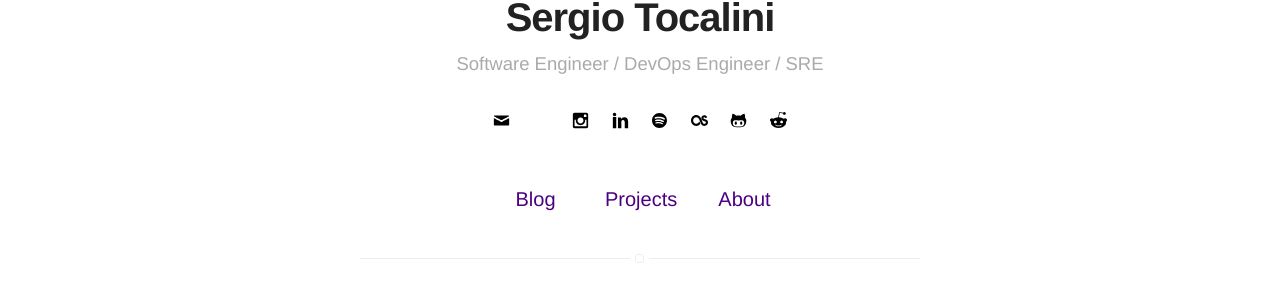
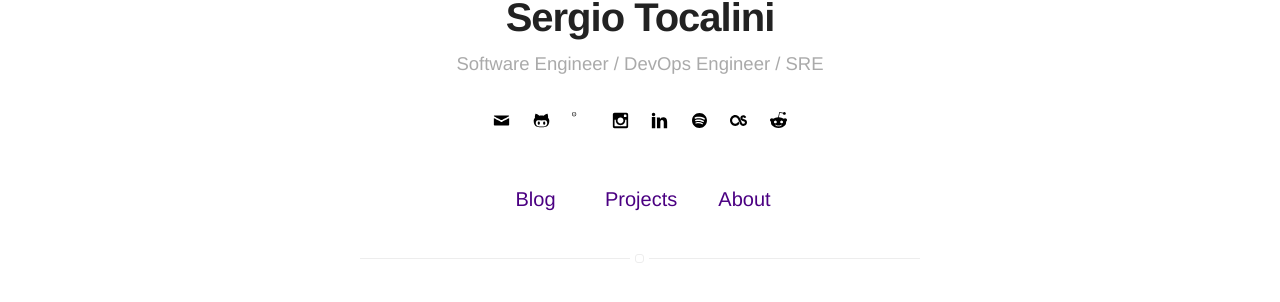
Before and after one commit to sergiotocalini/sergiotocalini.github.io, a Jekyll site: the page built from index.html, in a window 1280 px wide. Shown: the part 384-686 px from the top of the page. Built offline with Jekyll 4.4.1, drawn with Linux system fonts in a browser that asks for light colours.

Commit message:
Updating social links

```diff
--- a/_includes/icons.html
+++ b/_includes/icons.html
@@ -1,5 +1,9 @@
 <svg display="none" version="1.1" xmlns="http://www.w3.org/2000/svg" xmlns:xlink="http://www.w3.org/1999/xlink">
   <defs>
+    <symbol id="icon-wakatime" viewBox="0 0 1024 1024">
+      <title>wakatime</title>
+      <path d="M128 0C57.308 0 0 57.308 0 128c0 70.693 57.308 128 128 128 70.693 0 128-57.307 128-128C256 57.308 198.693 0 128 0m0 33.805c51.939 0 94.195 42.256 94.195 94.195 0 51.94-42.256 94.195-94.195 94.195-51.939 0-94.195-42.255-94.195-94.195 0-51.939 42.256-94.195 94.195-94.195m-12.5 121.838h-.113a6.342 6.342 0 0 1-4.953-2.528L81.56 114.732a6.34 6.34 0 0 1 10.131-7.62l23.993 31.893 6.863-8.478a6.34 6.34 0 0 1 4.926-2.35h.008a6.331 6.331 0 0 1 4.93 2.364l6.59 8.187 37.692-48.594a6.338 6.338 0 0 1 10.015 7.77L144.1 152.837a6.338 6.338 0 0 1-4.95 2.453h-.057a6.335 6.335 0 0 1-4.938-2.364l-6.697-8.319-7.033 8.686a6.336 6.336 0 0 1-4.926 2.35" fill="#000"></path>
+    </symbol>
 
     <symbol id="icon-rss" viewBox="0 0 1024 1024">
       <title>rss</title>
--- a/_includes/social-links.html
+++ b/_includes/social-links.html
@@ -2,6 +2,13 @@
     {% if site.email %}
     <a class="link" data-title="{{ site.email }}" href="mailto:{{ site.email }}">
       <svg class="icon icon-mail"><use xlink:href="#icon-mail"></use></svg>
+    </a>
+    {% endif %}
+
+    {% if site.github %}
+    <a class="link" data-title="github.com/{{ site.github }}"
+       href="https://github.com/{{ site.github }}" target="_blank">
+      <svg class="icon icon-github"><use xlink:href="#icon-github"></use></svg>
     </a>
     {% endif %}
 
@@ -75,13 +82,6 @@
     </a>
     {% endif %}
 
-    {% if site.github %}
-    <a class="link" data-title="github.com/{{ site.github }}"
-       href="https://github.com/{{ site.github }}" target="_blank">
-      <svg class="icon icon-github"><use xlink:href="#icon-github"></use></svg>
-    </a>
-    {% endif %}
-
     {% if site.gitlab %}
     <a class="link" data-title="gitlab.com/{{ site.gitlab }}"
        href="https://gitlab.com/{{ site.gitlab }}" target="_blank">
```
Lines whose indentation alone changed are shown as unchanged.
